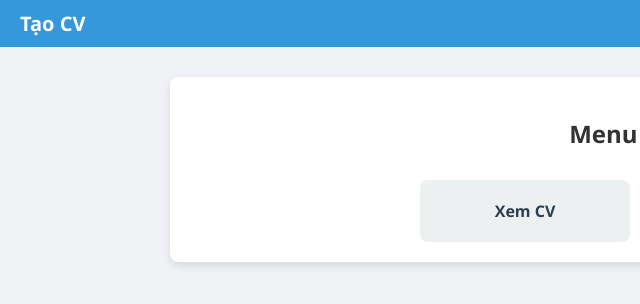
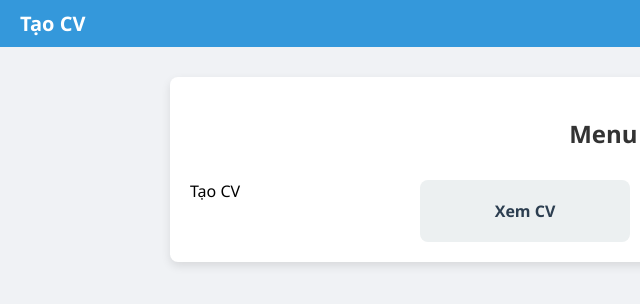
Before and after one commit to lyntpixelz/downloadfreeyourCV, a website: page dashboard.html in a window 1280 px wide. Shown: the full height of the page, 0-640 px from the left. Drawn offline with Linux system fonts and the light colour scheme.

Commit message:
Update dashboard.html

```diff
--- a/dashboard.html
+++ b/dashboard.html
@@ -44,7 +44,7 @@
   <main class="container">
     <h2>Menu chính</h2>
     <div class="dashboard-grid">
-      <span class="logo">Tạo CV</span>
+      </aclass="logo">Tạo CV</a>
       <a href="apply-template.html">Xem CV</a>
       <a href="template-list.html">Chọn Template</a>
       <a href="#">Quản lý CV</a>
```
